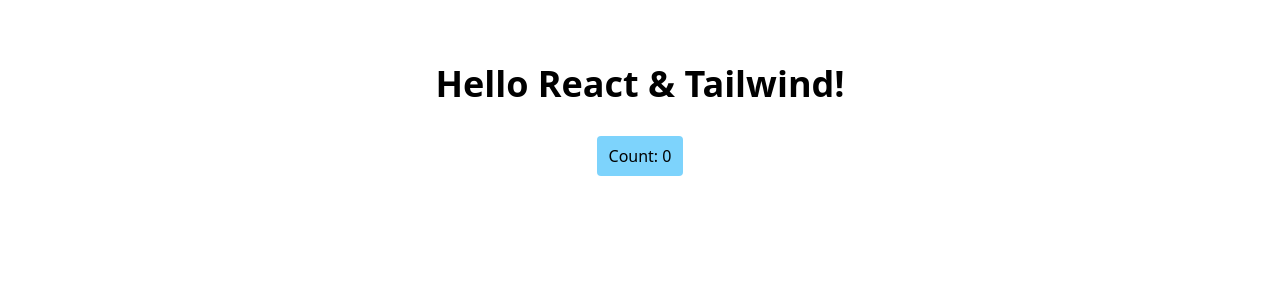
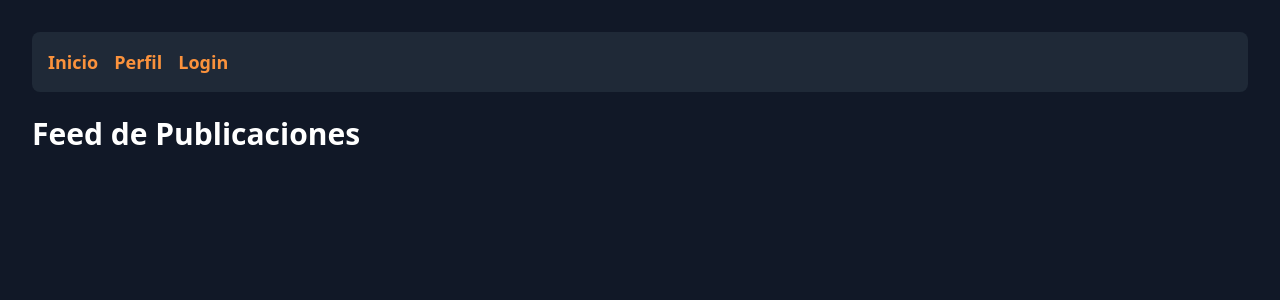
Before and after one commit to laloocolin10/RedSocialProyectoFinal, a React (Vite) app: page / in a window 1280 px wide. Shown: the top 300 px of the page. Built offline with nearby package versions, Linux system fonts and the light colour scheme.

Commit message:
⭐correcion de archivos y cerebro logico de nuestro codigo

```diff
--- a/package.json
+++ b/package.json
@@ -11,7 +11,8 @@
   },
   "dependencies": {
     "react": "^19.0.0",
-    "react-dom": "^19.0.0"
+    "react-dom": "^19.0.0",
+    "react-router-dom": "^7.9.4"
   },
   "devDependencies": {
     "@types/react": "^19.0.0",
--- a/src/App.tsx
+++ b/src/App.tsx
@@ -1,21 +1,44 @@
-import { useState } from "react";
+import { BrowserRouter, Routes, Route, Link } from "react-router-dom";
 
-function App() {
-  const [count, setCount] = useState(0);
+// 1. Importa las páginas que acabamos de crear
+import HomePage from "./pages/HomePage.js";
+import LoginPage from "./pages/LoginPage.js";
+import ProfilePage from "./pages/ProfilePage.js";
+export default function App() {
+  return (
+    // 2. BrowserRouter activa la navegación en toda la app
+    <BrowserRouter>
+      {/* 3. Damos el estilo elegante base a toda la app */}
+      <div className="min-h-screen bg-gray-900 text-white p-8">
+        {/* 4. Esta es nuestra barra de navegación */}
+        <nav className="p-4 bg-gray-800 rounded-lg mb-6">
+          <Link
+            to="/"
+            className="mr-4 text-lg font-semibold text-orange-400 hover:text-orange-300"
+          >
+            Inicio
+          </Link>
+          <Link
+            to="/profile"
+            className="mr-4 text-lg font-semibold text-orange-400 hover:text-orange-300"
+          >
+            Perfil
+          </Link>
+          <Link
+            to="/login"
+            className="text-lg font-semibold text-orange-400 hover:text-orange-300"
+          >
+            Login
+          </Link>
+        </nav>
 
-  return (
-    <main className="flex flex-col items-center gap-8 py-16 max-w-[1280px] mx-auto">
-      <h1 className="text-4xl font-bold">Hello React & Tailwind!</h1>
-      <div className="flex flex-row items-center gap-6">
-        <button
-          className="bg-sky-300 px-3 py-2 rounded hover:bg-sky-400"
-          onClick={() => setCount(count + 1)}
-        >
-          Count: {count}
-        </button>
+        {/* 5. Aquí es donde React Router decide qué página mostrar */}
+        <Routes>
+          <Route path="/" element={<HomePage />} />
+          <Route path="/profile" element={<ProfilePage />} />
+          <Route path="/login" element={<LoginPage />} />
+        </Routes>
       </div>
-    </main>
+    </BrowserRouter>
   );
 }
-
-export default App;
```
Also changed, not shown: src/pages/HomePage.tsx (renamed from src/pages/HomePage.jsx), src/pages/LoginPage.tsx (renamed from src/pages/LoginPage.jsx), src/pages/ProfilePage.tsx (renamed from src/pages/ProfilePage.jsx), 1 other file (tests, documents, lock files or other folders).
